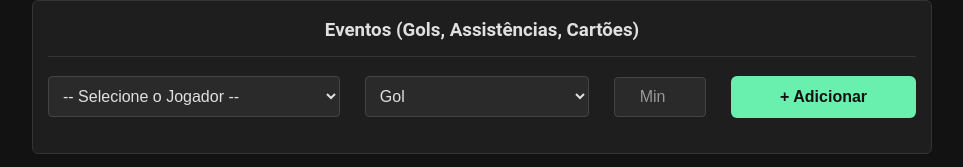
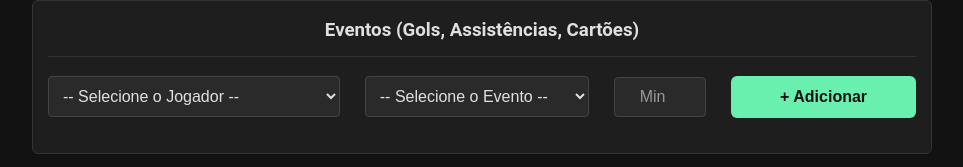
Before and after one commit to victorportugal8/wakanta-championship-manager, a React (Vite) app in the folder frontend/: page /admin in a window 1280 px wide. Shown: the part 475-642 px from the top of the page, without its empty margins (158-1121 px from the left). Built offline with nearby package versions, Linux system fonts and the light colour scheme.

Commit message:
Melhorando a usabilidade da escolha do evento no AdminTool

```diff
--- a/frontend/src/components/AdminTool.jsx
+++ b/frontend/src/components/AdminTool.jsx
@@ -24,7 +24,7 @@ export default function AdminTool() {
     const [tabelaTeste, setTabelaTeste] = useState(null);
     const [novoEvento, setNovoEvento] = useState({
         jogadorId: '',        // Alterado (de jogadores[0]?.id...)
-        tipo: 'gol',
+        tipo: '', // Alterado de 'gol' para ''
         minuto: ''             // Alterado (de 45)
     });
 
@@ -218,6 +218,7 @@ export default function AdminTool() {
 
                         {/* Tipo de Evento */}
                         <select className="admin-select" name="tipo" value={novoEvento.tipo} onChange={handleNewEventChange} style={{ flex: 1.5 }}>
+                            <option value="" disabled>-- Selecione o Evento --</option>
                             <option value="gol">Gol</option>
                             <option value="assistencia">Assistência</option>
                             <option value="cartao_amarelo">Cartão Amarelo</option>
```
